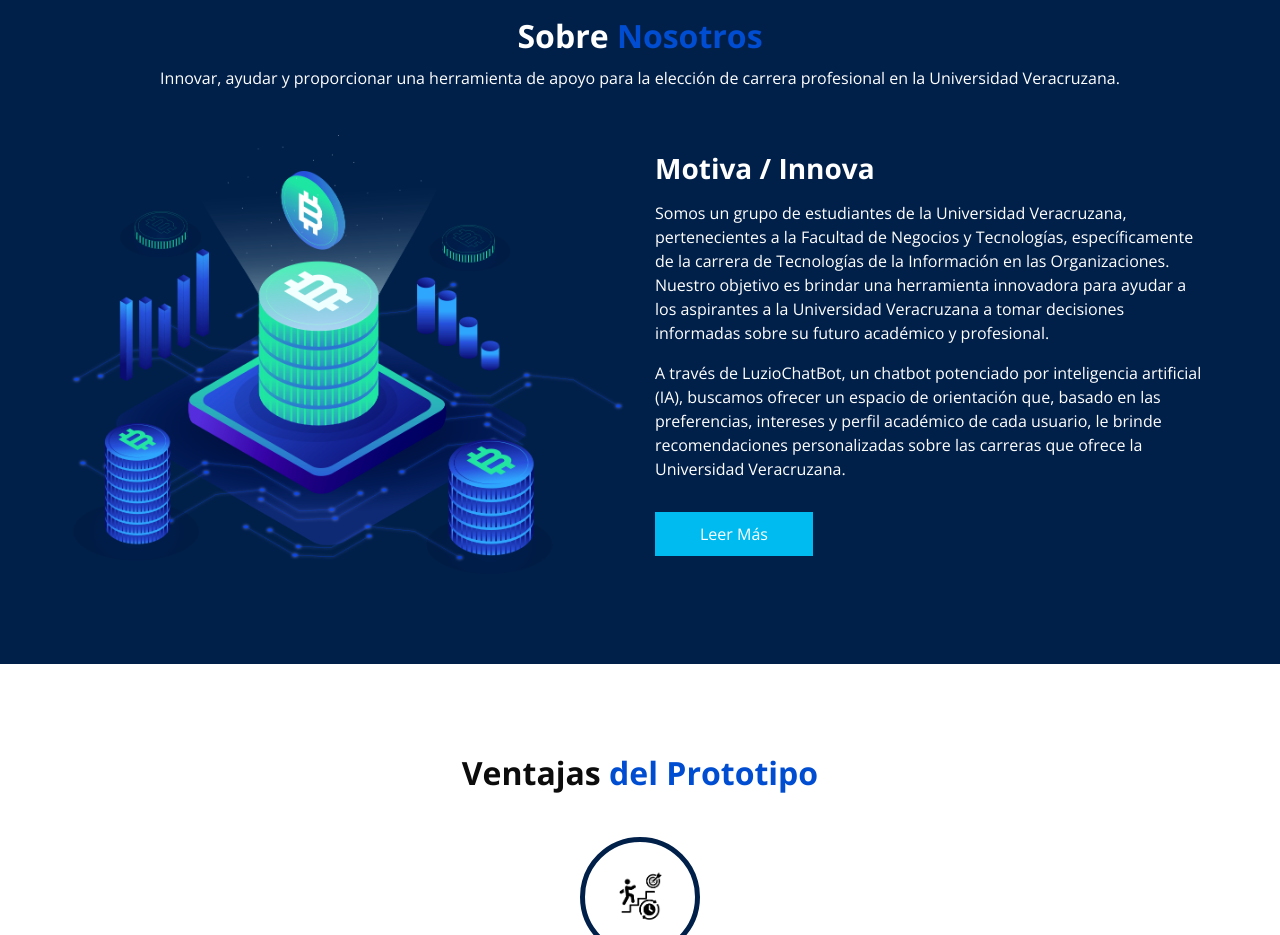
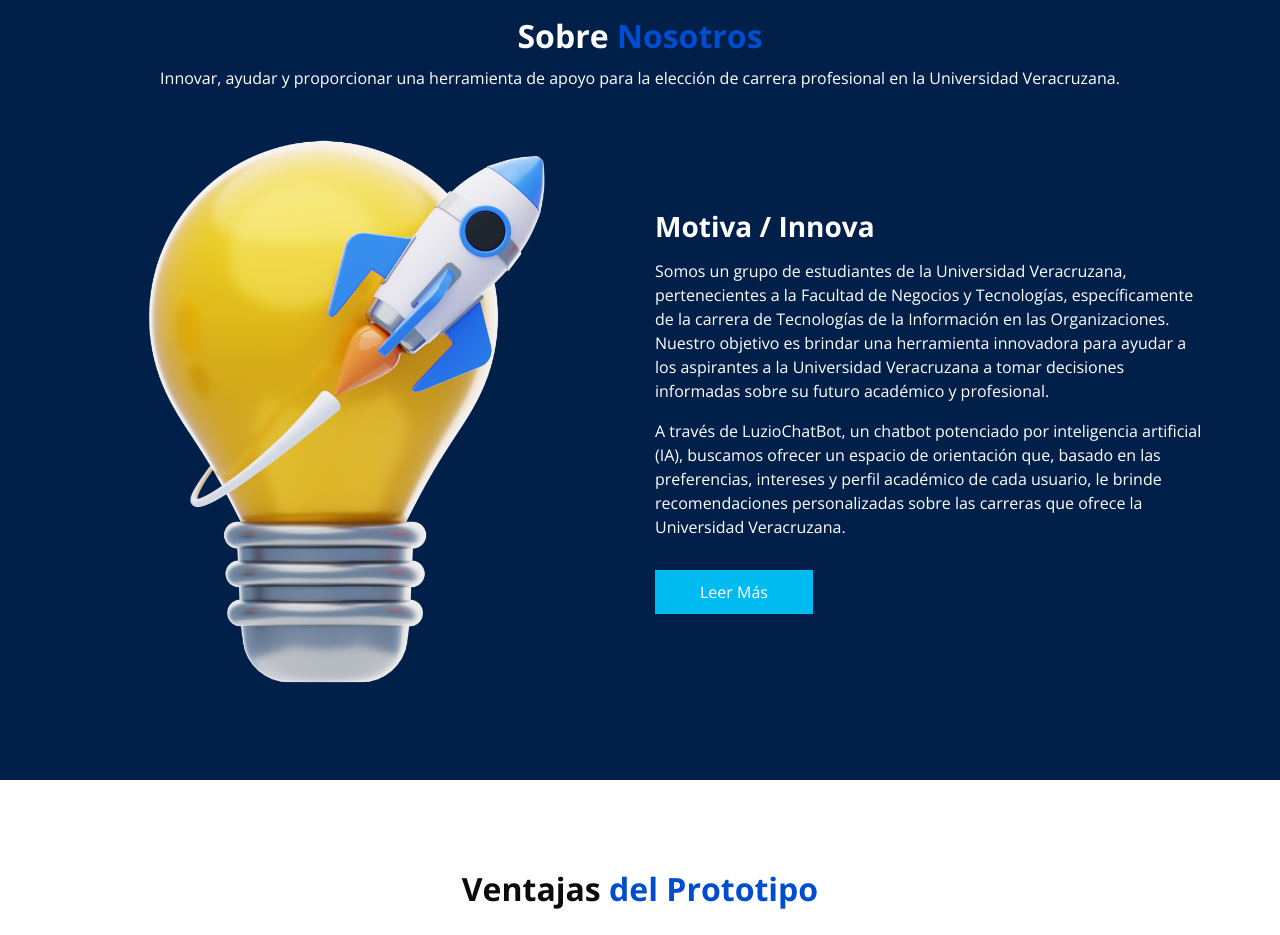
Before and after one commit to Emmanuel-RH/chatwithluzio, a plain HTML site: page index.html in a window 1280 px wide. Shown: the part 1660-2595 px from the top of the page. Drawn offline with nearby package versions, Linux system fonts and the light colour scheme; some packages are replaced by stand-ins of ours.

Commit message:
Update Images 9

```diff
--- a/index.html
+++ b/index.html
@@ -250,7 +250,7 @@
       <div class="row">
         <div class="col-md-6 ">
           <div class="img-box">
-            <img src="images/about-img.png" alt="">
+            <img src="https://github.com/Emmanuel-RH/chatwithluzio/blob/main/images/AboutUS.png?raw=true" alt="">
           </div>
         </div>
         <div class="col-md-6">
```
